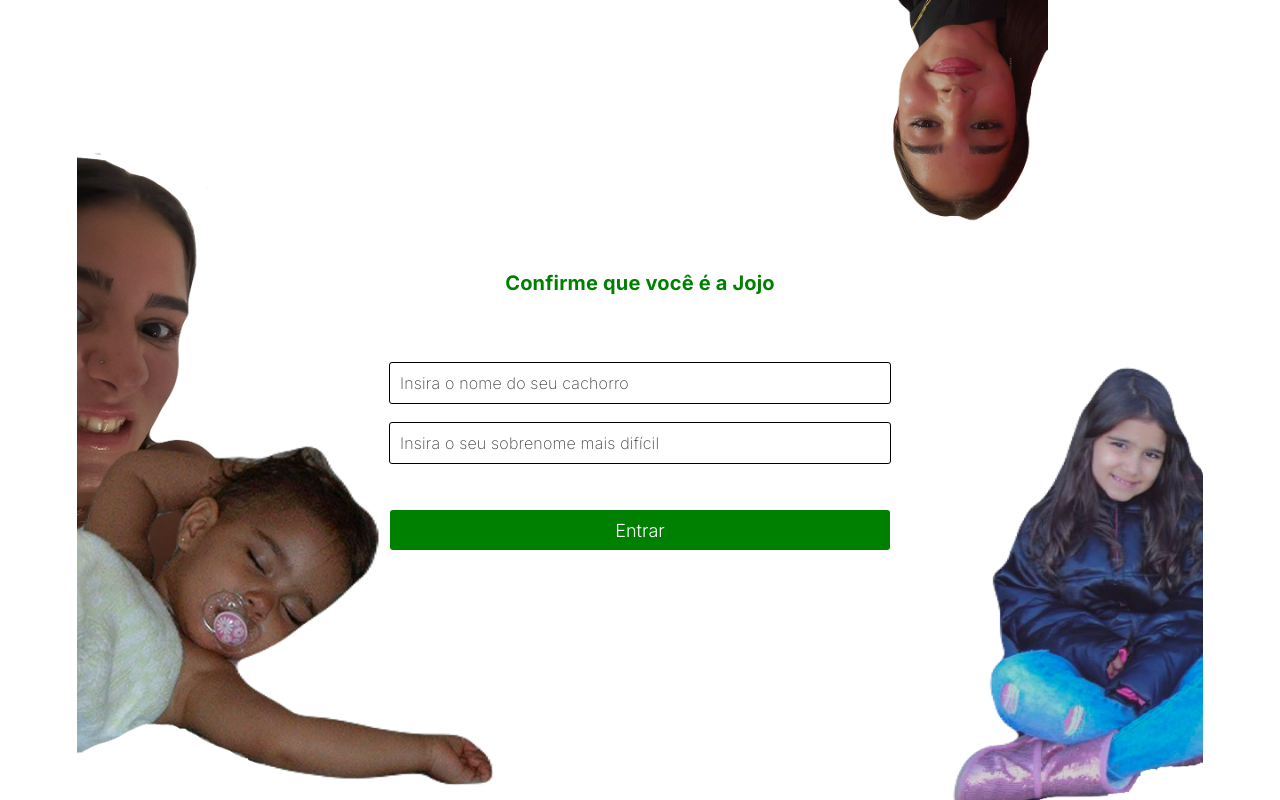
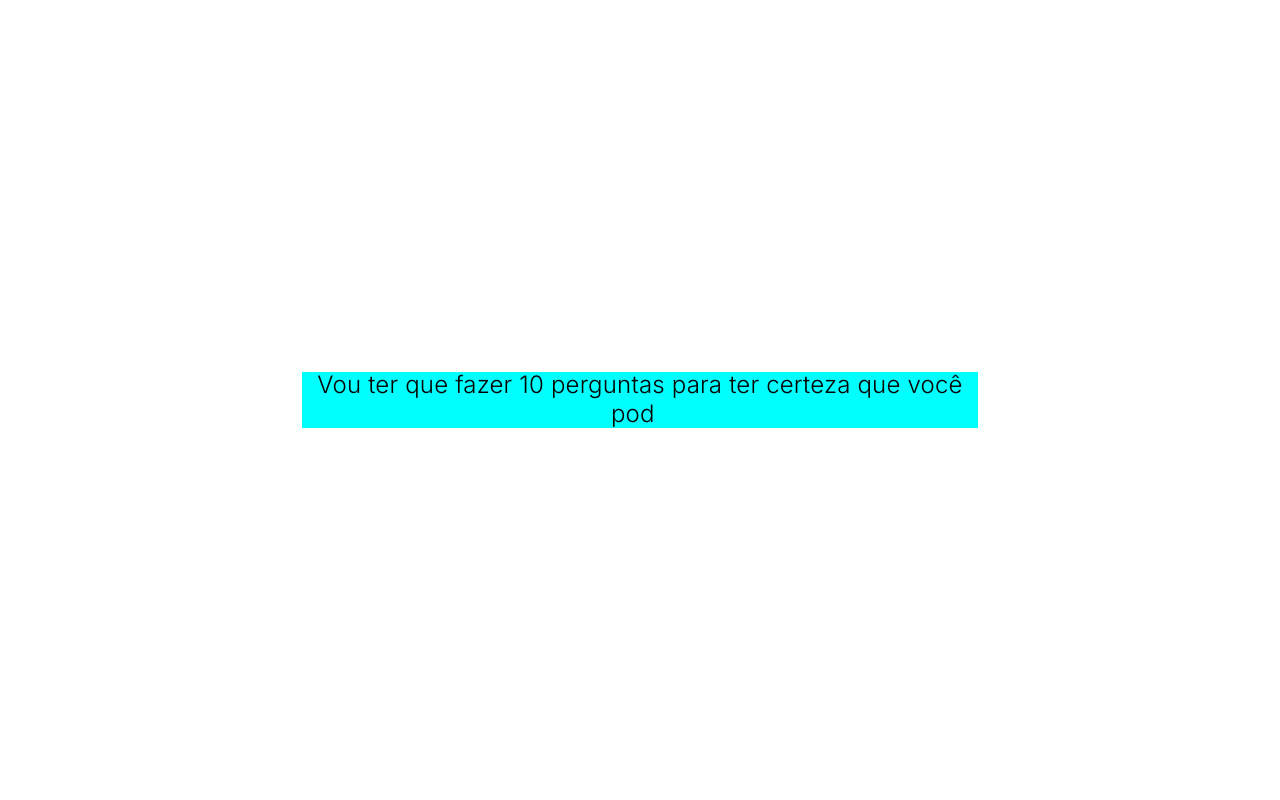
Before and after one commit to becanmc/jojo-birthday, a React (Vite) app in the folder project/: page / in a window 1280 px wide. Built offline with nearby package versions, Linux system fonts and the light colour scheme.

Commit message:
Some changes

```diff
--- a/project/src/App.tsx
+++ b/project/src/App.tsx
@@ -1,8 +1,7 @@
-import TestComponentsPage from "./pages/TestComponents";
-import LoginPage from "./pages/LoginPage/LoginPage";
+import ConversationalPage from "./pages/ConversationalPage/ConversationalPage";
 
 function App() {
-	return <LoginPage />;
+	return <ConversationalPage />;
 }
 
 export default App;
--- a/project/src/components/atoms/Text/Typewriter/Typewriter.tsx
+++ b/project/src/components/atoms/Text/Typewriter/Typewriter.tsx
@@ -3,16 +3,23 @@ import styles from "./Typewriter.module.css";
 
 type TypeWriterProps = {
     strings: Array<string>
+    onComplete?: () => void
 }
 
-function TypeWriter({strings} : TypeWriterProps) {
+function TypeWriter({strings, onComplete} : TypeWriterProps) {
   return (
     <div className={styles.typewriter}>
       <TypewriterComponent
-        options={{
-          strings,
-          autoStart: true,
-          loop: true,
+        options={{ delay: 35, deleteSpeed: 30 }}
+        onInit={(typewriter) => {
+          let sequence = typewriter;
+          strings.forEach((string, index) => {
+            sequence = sequence.typeString(string);
+            if (index < strings.length - 1) {
+              sequence = sequence.pauseFor(700).deleteAll(30);
+            }
+          });
+          sequence.callFunction(() => onComplete?.()).start();
         }}
       />
     </div>
--- /dev/null
+++ b/project/src/components/molecules/InputWIthLabel/InputWithLabel.module.css
@@ -0,0 +1,6 @@
+.input_with_label{
+    display: flex;
+    flex-direction: column;
+
+    width: fit-content;
+}
--- /dev/null
+++ b/project/src/pages/ConversationalPage/ConversationalPage.module.css
@@ -0,0 +1,18 @@
+.content{
+    min-height: 100vh;
+    display: flex;
+    justify-content: center;
+    align-items: center;
+    gap: 1rem;
+}
+
+.typewriter_content{
+    background-color: aqua;
+    width: 60%;
+    height: auto;
+}
+
+.countdown {
+    margin: 10px;
+    font-family: var(--font-primary);
+}
--- /dev/null
+++ b/project/src/pages/ConversationalPage/ConversationalPage.tsx
@@ -0,0 +1,41 @@
+import { useEffect, useState } from 'react';
+import styles from './ConversationalPage.module.css'
+import TypeWriter from '../../components/atoms/Text/Typewriter/Typewriter';
+import LoginPage from '../LoginPage/LoginPage';
+
+function ConversationalPage(){
+    const [countdown, setCountdown] = useState<number | null>(null);
+    const [showLogin, setShowLogin] = useState(false);
+
+    useEffect(() => {
+        if (countdown === null) return;
+        if (countdown === 0) {
+            setShowLogin(true);
+            return;
+        }
+
+        const timer = window.setTimeout(() => setCountdown(countdown - 1), 1000);
+        return () => window.clearTimeout(timer);
+    }, [countdown]);
+
+    if (showLogin) return <LoginPage />;
+
+    return(
+        <section className={styles.content}>
+            <div className={styles.typewriter_content}>
+                <TypeWriter strings={[
+                    'Ainda não estou acreditando que você é a Jojo...',
+                    'Vou ter que fazer 10 perguntas para ter certeza que você pode acessar o site super secreto que eu fiz para ela.',
+                    'Você está preparada?'
+                    ]} onComplete={() => setCountdown(5)} />
+                {countdown !== null && (
+                    <p className={styles.countdown} aria-live="polite">
+                        {countdown}...
+                    </p>
+                )}
+            </div>
+        </section>
+    );
+}
+
+export default ConversationalPage;
```
Also changed, not shown: project/src/components/molecules/InputWIthLabel/InputWithLabel.tsx (added, +25 -0 lines).
